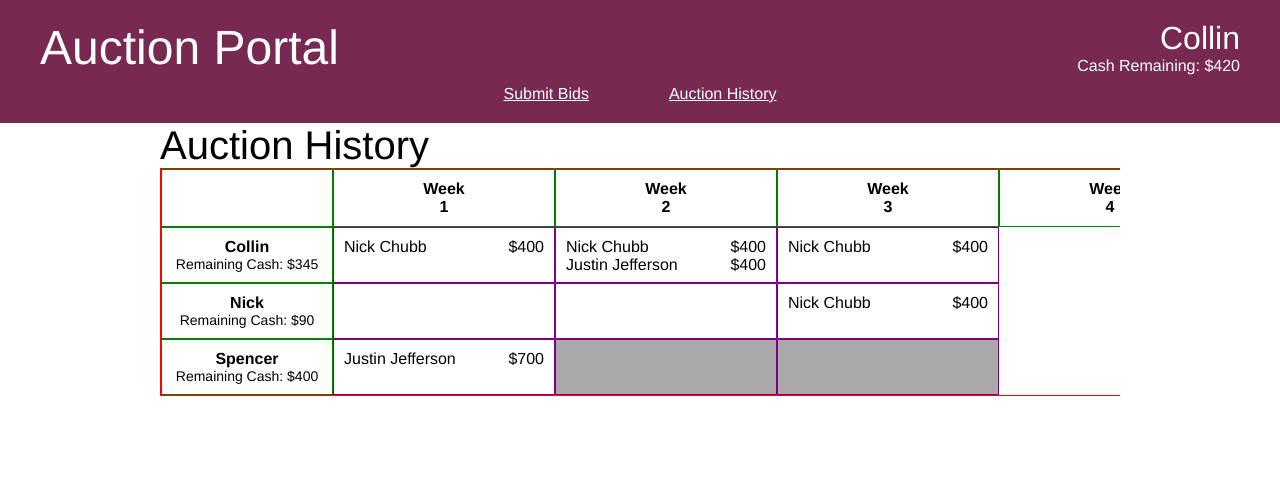
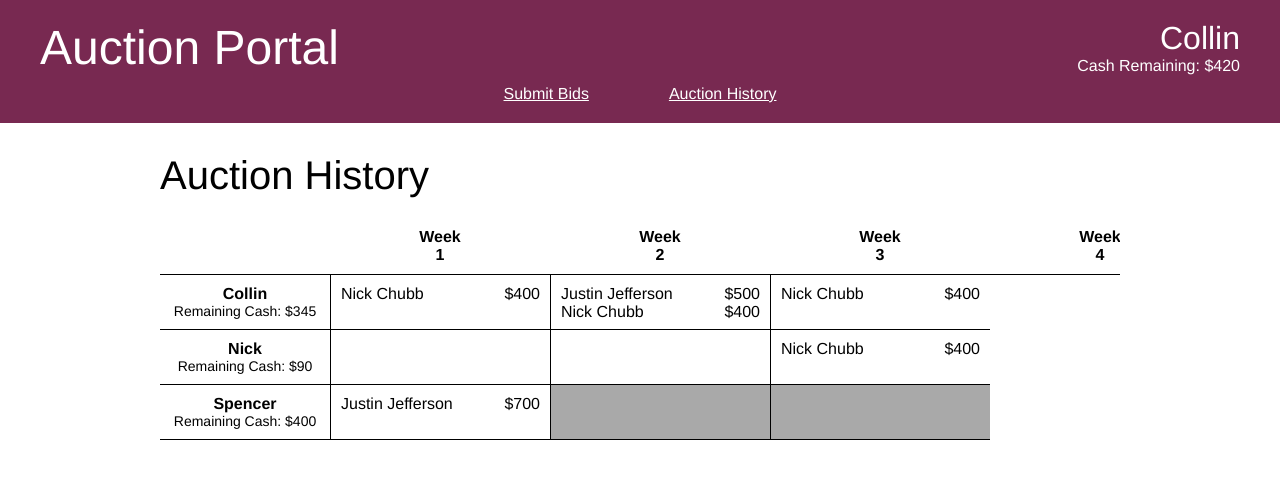
Before and after one commit to collinmurd/ff_auctions, a React (Create React App) app in the folder app/: page /history in a window 1280 px wide. Shown: the top 478 px of the page. Built offline with nearby package versions, Linux system fonts and the light colour scheme.

Commit message:
styled table

```diff
--- a/app/src/components/AuctionHistory.css
+++ b/app/src/components/AuctionHistory.css
@@ -1,3 +1,8 @@
+
+.auctionHistory {
+    width: 100%;
+    margin: 30px auto;
+}
 
 .sidescrollTable {
     position: relative;
@@ -5,24 +10,19 @@
 }
 
 table {
-    border: 1px solid red;
     border-spacing: 0;
-    width: 100%;
-    margin: 0 auto;
-}
-
-tr {
-    border: 1px solid blue;
+    margin: 20px 0;
 }
 
 th {
     font-weight: bold;
-    border: 1px solid green;
+    border-bottom: 1px solid black;
     padding: 10px;
 }
 
 td {
-    border: 1px solid purple;
+    border-bottom: 1px solid black;
+    border-left: 1px solid black;
 }
 
 /* WeekSquare */
--- a/app/src/components/AuctionHistory.tsx
+++ b/app/src/components/AuctionHistory.tsx
@@ -18,7 +18,7 @@ const data = {
             ],
             [
                 {player: 'Nick Chubb', amount: 400},
-                {player: 'Justin Jefferson', amount: 400}
+                {player: 'Justin Jefferson', amount: 500}
             ],
             [
                 {player: 'Nick Chubb', amount: 400}
@@ -60,7 +60,7 @@ export class AuctionHistory extends React.Component<AuctionHistoryTypes> {
 
     render() {
         return (
-            <div>
+            <div className="auctionHistory">
                 <h2>Auction History</h2>
                 <div className="sidescrollTable">
                     <table>
@@ -136,7 +136,9 @@ type AliveSquareProps = {
     players: {player: string, amount: number}[]
 }
 function AliveSquare(props: AliveSquareProps) {
-    const playerList = props.players.map((player) =>
+    const playerList = props.players.sort((player1, player2) => {
+        return player2.amount - player1.amount;
+    }).map((player) =>
         <li key={player.player}>
             <p className="win-player-name">{player.player}</p>
             <p className="win-player-amount">${player.amount}</p>
```
